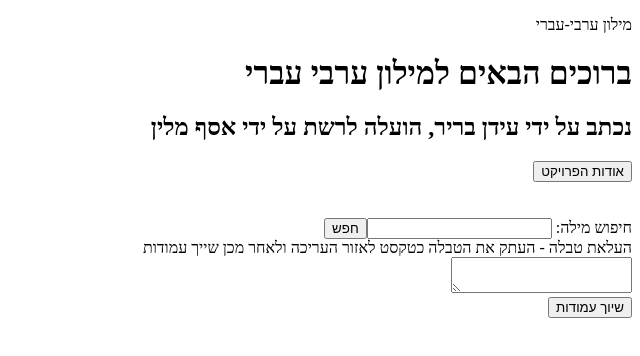
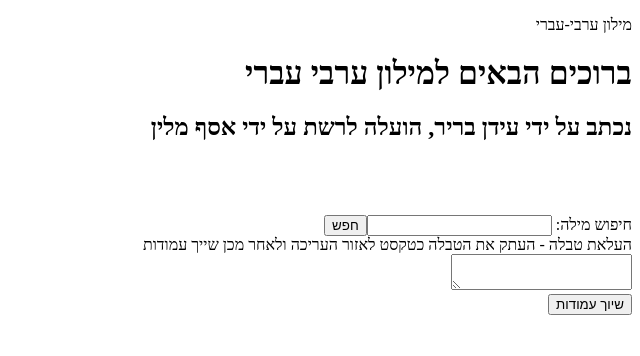
Before and after one commit to Asaf-Malin/accessible-world-data, an Angular app in the folder angular/: page / in a window 1280 px wide. Shown: the top 356 px of the page, without its empty margins (640-1280 px from the left). Built offline with nearby package versions, Linux system fonts and the light colour scheme.

Commit message:
Update homepage.component.html

```diff
--- a/angular/src/app/about/homepage/homepage.component.html
+++ b/angular/src/app/about/homepage/homepage.component.html
@@ -1,6 +1,5 @@
 <h1>ברוכים הבאים למילון ערבי עברי</h1>
 <h2>נכתב על ידי עידן בריר, הועלה לרשת על ידי אסף מלין</h2>
-<button routerLink="/about">אודות הפרויקט</button>
 <br>
 <br>
 <app-lexemes></app-lexemes>
```
